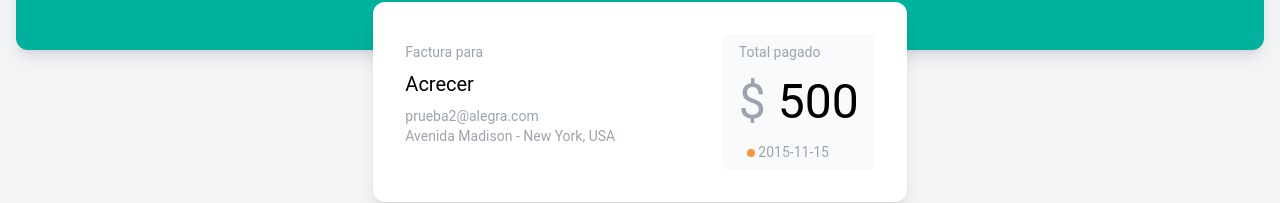
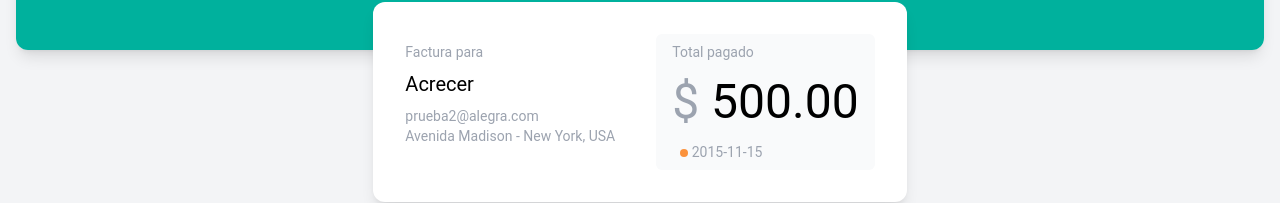
Before and after one commit to jhony-v/alegra, a Vue app: page /invoice/created in a window 1280 px wide. Shown: the part 250-453 px from the top of the page. Built offline with nearby package versions, Linux system fonts and the light colour scheme; no server answers.

Commit message:
feat: format amounts

```diff
--- a/src/features/invoiceCreated/component/SummaryCard.vue
+++ b/src/features/invoiceCreated/component/SummaryCard.vue
@@ -1,6 +1,7 @@
 <script lang="ts" setup>
 import HelperText from "@/shared/components/ui/HelperText.vue";
 import useTranslation from "@/shared/composables/useTranslation";
+import formatAmount from "@/shared/utils/formatAmount";
 
 defineProps({
   client: {
@@ -47,7 +48,7 @@ const t = useTranslation();
       </HelperText>
       <h2 class="text-5xl my-4">
         <span class="text-gray-400">{{ currency.symbol }}</span>
-        {{ totalPaid }}
+        {{ formatAmount({ amount: totalPaid, currency: currency.currency }) }}
       </h2>
       <HelperText>
         <div class="w-2 h-2 inline-block ml-2 bg-orange-400 rounded-full"></div>
--- a/src/shared/components/product/ChooseProducts.vue
+++ b/src/shared/components/product/ChooseProducts.vue
@@ -3,6 +3,7 @@ import useTranslation from "@/shared/composables/useTranslation";
 import { computed } from "vue";
 import type { JSONObject } from "@/shared/types";
 import PrimaryButton from "../ui/PrimaryButton.vue";
+import formatAmount from "@/shared/utils/formatAmount";
 
 const props = defineProps({
   items: {
@@ -105,7 +106,7 @@ function onDecrease<T>(item: T) {
             />
           </td>
           <td class="text-center">
-            {{ item.price }}
+            S/. {{ formatAmount({ amount: item.price }) }}
           </td>
           <td class="text-center">
             <input
--- a/src/shared/constants/index.ts
+++ b/src/shared/constants/index.ts
@@ -1,3 +1,9 @@
 export const CURRENCY = {
   PEN: "PEN",
+  USD: "USD",
 };
+
+export const LOCALE_CURRENCIES = {
+  [CURRENCY.PEN]: "es-PE",
+  [CURRENCY.USD]: "en-US",
+};
--- /dev/null
+++ b/src/shared/utils/formatAmount.ts
@@ -0,0 +1,16 @@
+import { CURRENCY, LOCALE_CURRENCIES } from "../constants";
+
+export interface FormatAmountProps {
+  currency?: string;
+  amount: number;
+}
+
+export default function formatAmount({
+  currency = CURRENCY.PEN,
+  amount = 0,
+}: FormatAmountProps) {
+  return new Intl.NumberFormat(LOCALE_CURRENCIES[currency], {
+    currency,
+    minimumFractionDigits: 2,
+  }).format(amount);
+}
```
